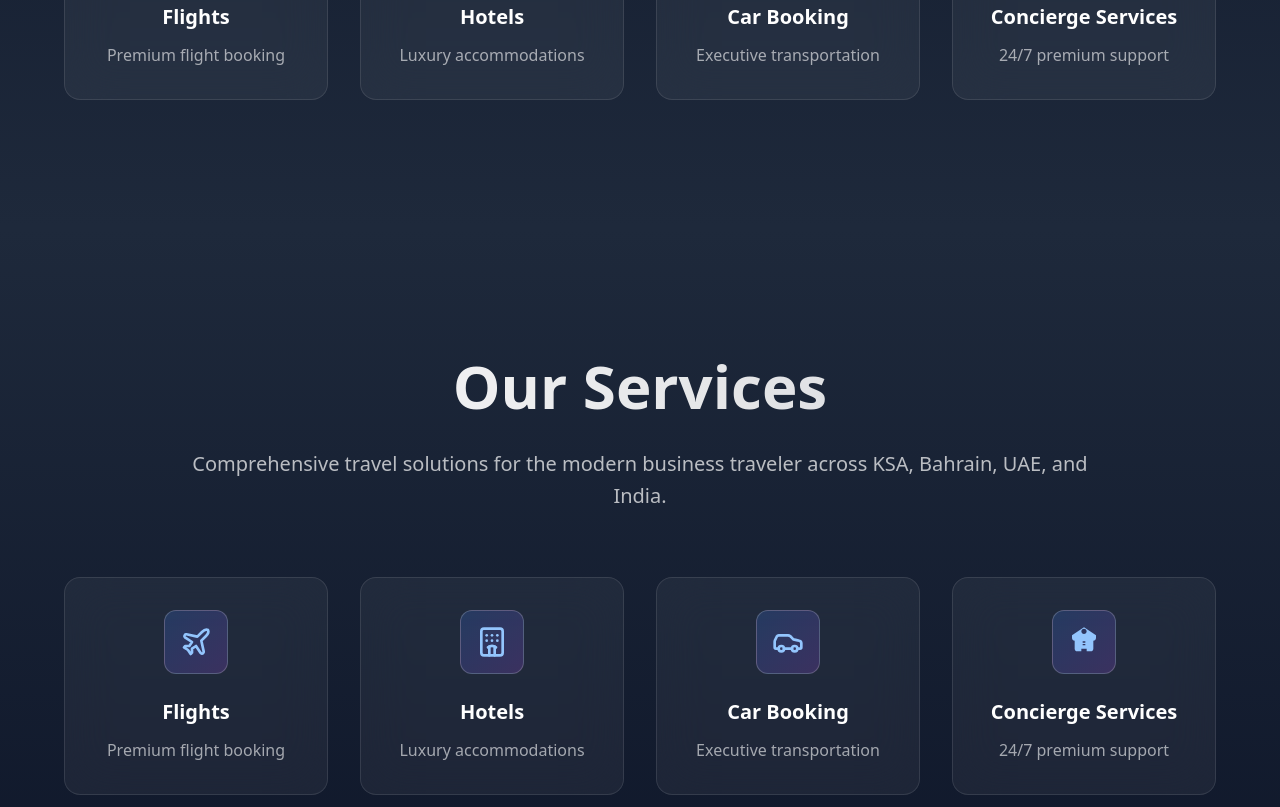
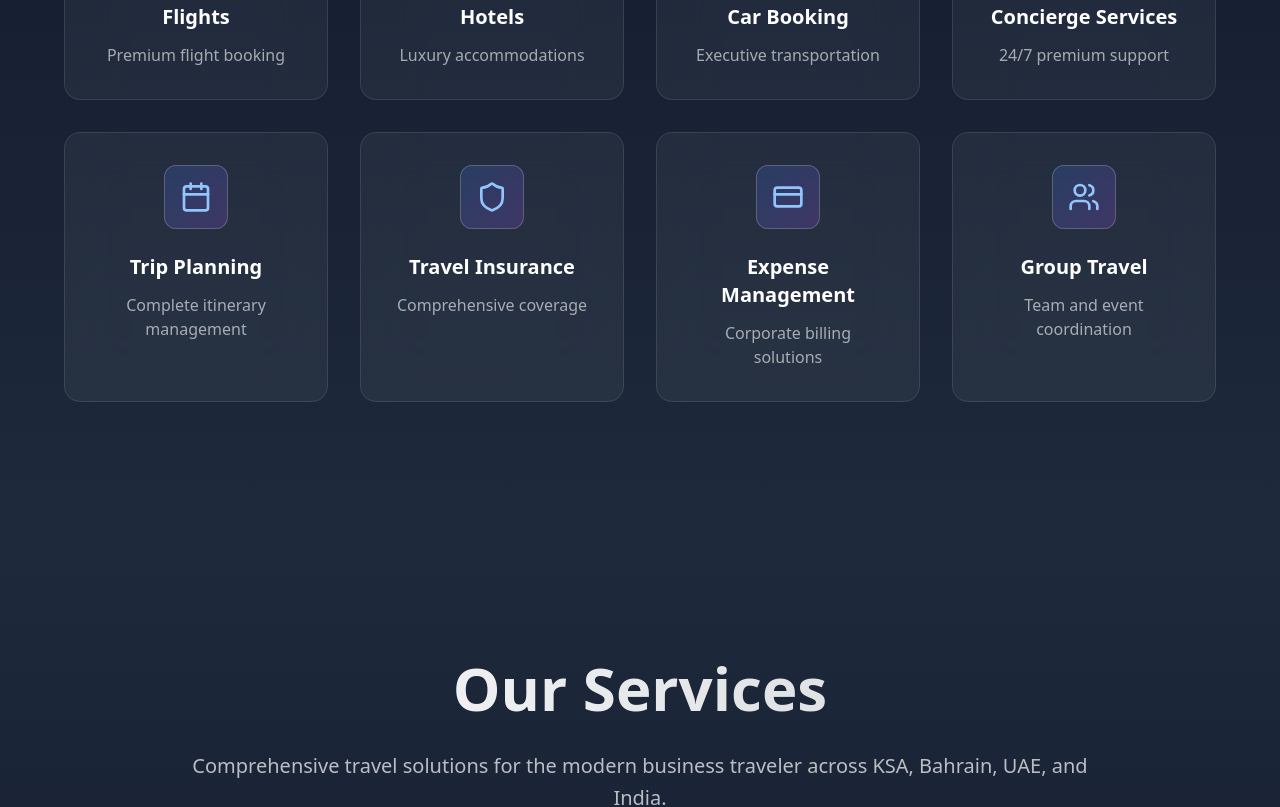
Before and after one commit to swatsf88/flyinco-coming-sson, a React (Vite) app: page / in a window 1280 px wide. Shown: the part 1300-2107 px from the top of the page. Built offline with nearby package versions, Linux system fonts and the light colour scheme.

Commit message:
Add more content
Add additional elements to the landing page.

```diff
--- a/src/components/FlyincoLandingPage.tsx
+++ b/src/components/FlyincoLandingPage.tsx
@@ -15,7 +15,11 @@ import {
   Compass,
   Luggage,
   Phone,
-  Globe
+  Globe,
+  Calendar,
+  Shield,
+  CreditCard,
+  Users
 } from 'lucide-react'
 import { Button } from '@/components/ui/button'
 import { Input } from '@/components/ui/input'
@@ -539,7 +543,11 @@ const FlyincoLandingPage = () => {
     { icon: Plane, title: "Flights", description: "Premium flight booking" },
     { icon: Hotel, title: "Hotels", description: "Luxury accommodations" },
     { icon: Car, title: "Car Booking", description: "Executive transportation" },
-    { icon: Concierge, title: "Concierge Services", description: "24/7 premium support" }
+    { icon: Concierge, title: "Concierge Services", description: "24/7 premium support" },
+    { icon: Calendar, title: "Trip Planning", description: "Complete itinerary management" },
+    { icon: Shield, title: "Travel Insurance", description: "Comprehensive coverage" },
+    { icon: CreditCard, title: "Expense Management", description: "Corporate billing solutions" },
+    { icon: Users, title: "Group Travel", description: "Team and event coordination" }
   ]
 
   return (
```
